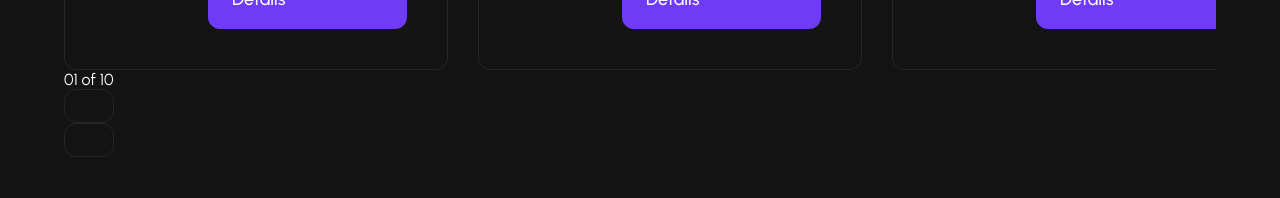
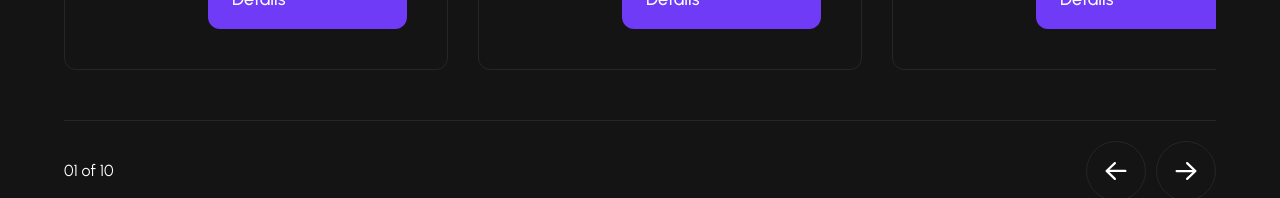
Before and after one commit to StephanCodeborne/estatein, a React (Create React App) app: page / in a window 1280 px wide. Shown: the part 1963-2161 px from the top of the page. Before the commit the page ends 2120 px from the top, so only its background shows below. Built offline with nearby package versions, Linux system fonts and the light colour scheme.

Commit message:
style: implement styles for slider tools

```diff
--- a/src/sections/FeaturedProperties/FeaturedProperties.module.css
+++ b/src/sections/FeaturedProperties/FeaturedProperties.module.css
@@ -1,6 +1,8 @@
 .innerContainer {
 	padding-top: 6.875rem;
 }
+
+
 
 .properties {
 	margin-top: 5rem;
@@ -68,3 +70,33 @@
 	display: flex;
 	justify-content: space-between;
 }
+
+
+.tools {
+	margin-top: 3.125rem;
+	padding-top: 1.25rem;
+	border-top: 1px solid var(--grey-3);
+	display: flex;
+	justify-content: space-between;
+	align-items: center;
+
+	.arrows {
+		display: flex;
+		gap: 0.625rem;
+
+		button {
+			border-radius: 50%;
+			padding: 0.875rem;
+
+			svg {
+				width: 1.875rem;
+			}
+
+			&:first-child {
+				svg {
+					transform: rotate(180deg);
+				}
+			}
+		}
+	}
+}
```
